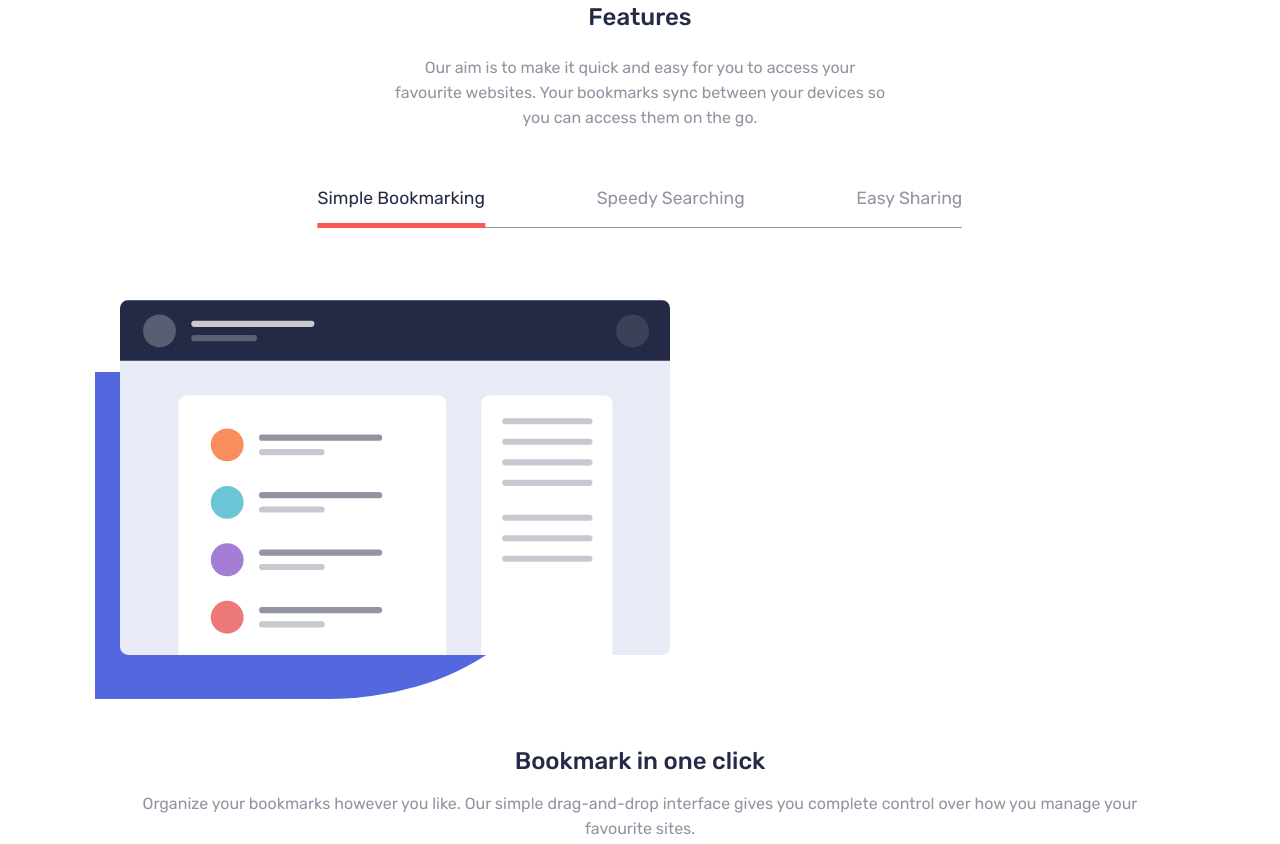
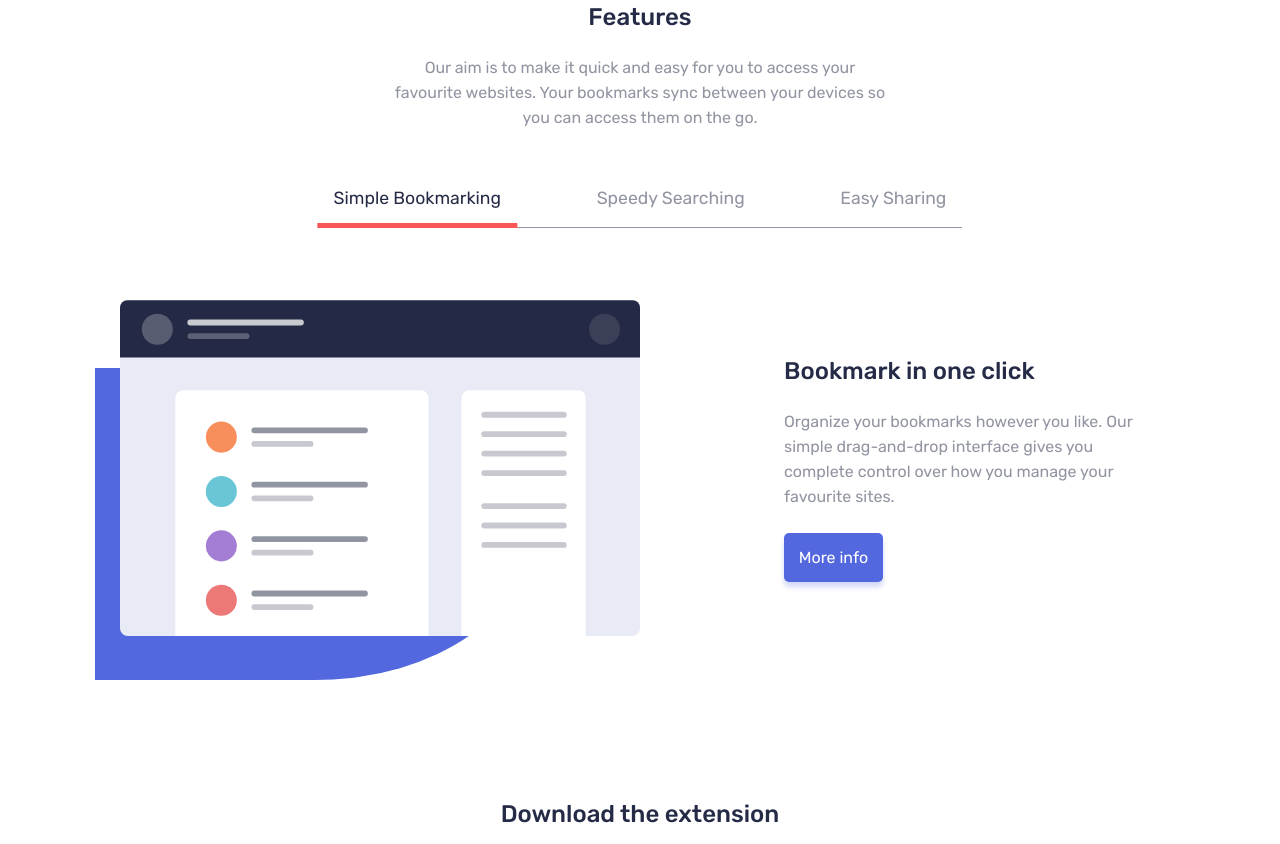
Before and after one commit to Yaiza16/bookmark-landing-page, a website built with webpack: page src/index.html in a window 1280 px wide. Shown: the part 725-1569 px from the top of the page. Built offline with nearby package versions, Linux system fonts and the light colour scheme; files whose address does not match are found by name.

Commit message:
Do responsive features' section
   - Add button features' section

```diff
--- a/src/index.html
+++ b/src/index.html
@@ -90,6 +90,10 @@
 
             <p class="features-layout-inf__desc" id="description-container">Organize your bookmarks however you like. Our simple drag-and-drop interface
               gives you complete control over how you manage your favourite sites.</p>
+            <div class="button-container">
+              <a href="#" class="button button--features">More info</a>
+            </div>
+
           </div>
         </div>
       </div>
--- a/src/sass/components/_button.scss
+++ b/src/sass/components/_button.scss
@@ -1,5 +1,8 @@
 @use '../utilities/variables' as v;
 @use '../utilities/functions' as f;
+@use '../utilities/mixins' as m;
+
+
 
 .button{
     display: inline-block;
@@ -27,7 +30,6 @@
             color: v.$c-darkGrayishBlue;
             border-color: v.$c-darkGrayishBlue;
         }
-
     }
 
     &--login{
@@ -35,4 +37,11 @@
         border-color: v.$c-white;
         color: v.$c-white;
     }
+
+    &--features{
+        display: none;
+        @include m.mq(md){
+            display: inline-block;
+        }
+    }
 }
--- a/src/sass/components/_layout-image.scss
+++ b/src/sass/components/_layout-image.scss
@@ -11,6 +11,11 @@
     opacity: 0;
     @include m.animation-loadedPage-headerImage;
     animation: animation-loadedPage-headerImage 1.5s .5s forwards; //First duration, second delay
+
+    @include m.mq(md){
+        min-width: 50%;
+
+    }
 
     &::before{
         content: "";
--- a/src/sass/layout/_features.scss
+++ b/src/sass/layout/_features.scss
@@ -44,6 +44,7 @@
 
         @include m.mq(md){
             border: none;
+            padding: 1rem;
         }
 
         &:last-child{
@@ -100,14 +101,40 @@
 
 .features-layout{
     width: 100%;
+    @include m.mq(md){
+        display: flex;
+        justify-content: space-between;
+        align-items: center;
+        gap: 6.5rem;
+    }
+
+    @include m.mq(lg){
+        display: flex;
+        justify-content: space-between;
+        align-items: center;
+        gap: 9rem;
+    }
 }
 
 .features-layout-inf{
     margin-top: 5.5rem;
     text-align: center;
 
+    @include m.mq(md){
+        margin-top: unset;
+        text-align: left;
+        display: flex;
+        flex-direction: column;
+        gap: 1.5rem;
+
+    }
+
     &__title{
         margin-bottom: 1rem;
+
+        @include m.mq(md){
+            margin-bottom: unset;
+        }
 
         &--zoomOut{
             @include m.animation-zoomOut;
```
